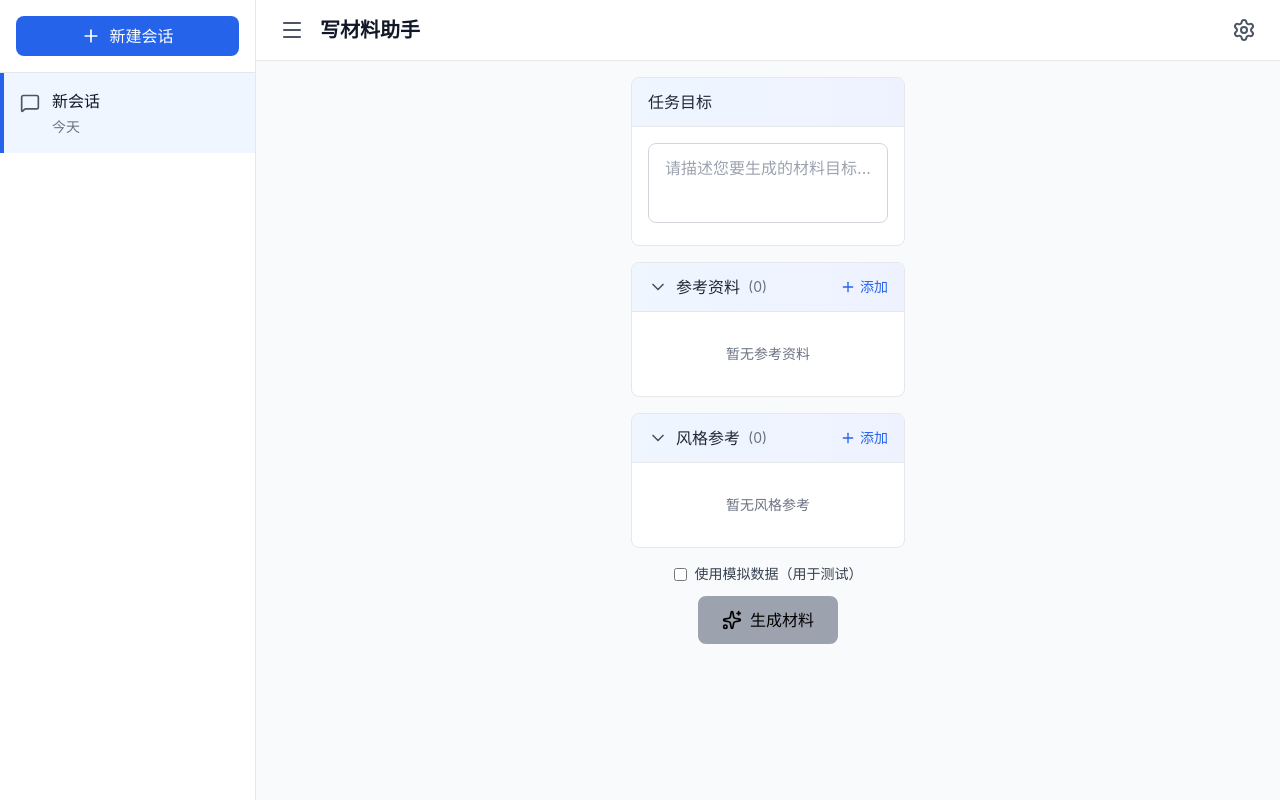
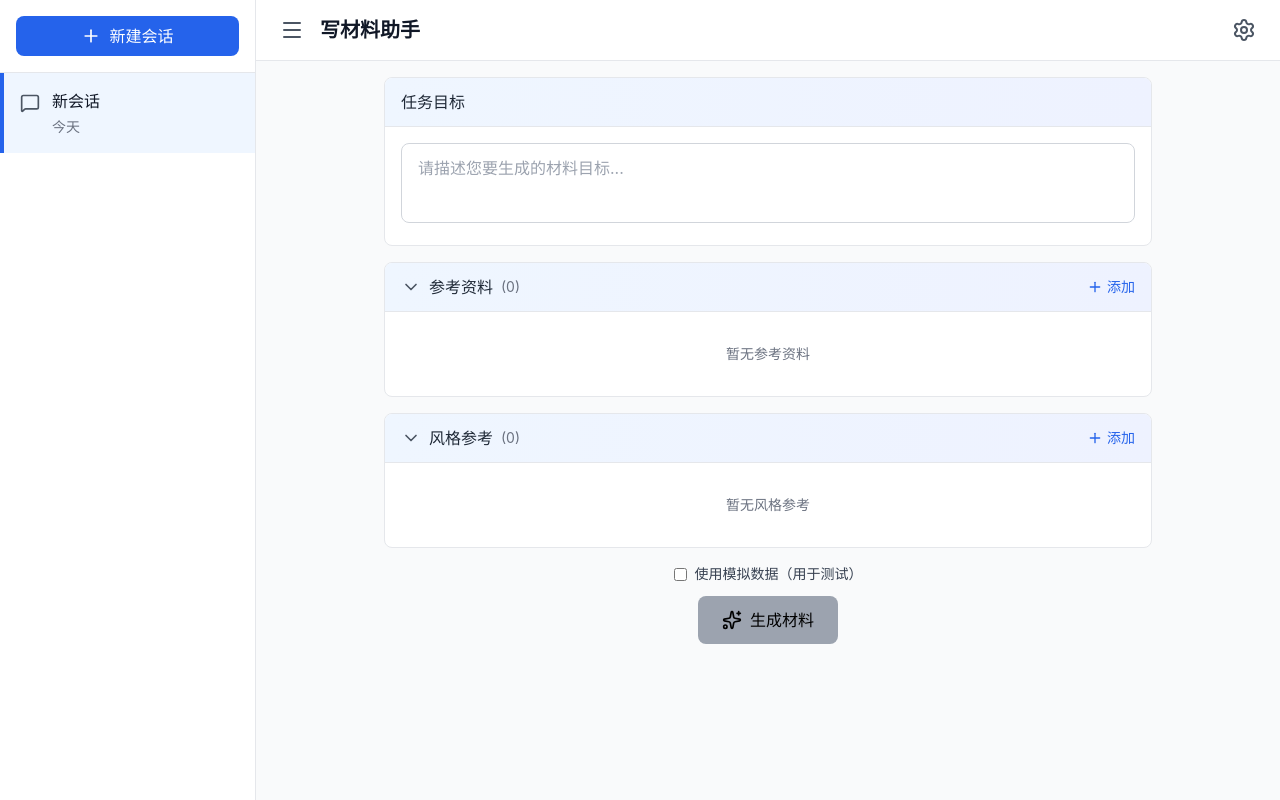
Before and after one commit to maoyuching/project8documate, a Vue app: page / in a window 1280 px wide. Built offline with nearby package versions, Linux system fonts and the light colour scheme.

Commit message:
refactor: 输入页面使用相对宽度而非固定像素
- 新会话时使用max-w-3xl配合w-full，按比例占据空间
- 移除固定的px宽度限制，改为flex布局居中
- 改善不同屏幕尺寸下的适配性

```diff
--- a/src/renderer/components/MaterialForm.vue
+++ b/src/renderer/components/MaterialForm.vue
@@ -1,8 +1,8 @@
 <template>
   <div class="h-full flex flex-col overflow-hidden p-4">
-    <div :class="hasResult ? 'flex gap-4 h-full overflow-hidden' : 'max-w-5xl mx-auto h-full overflow-y-auto'">
+    <div :class="hasResult ? 'flex gap-4 h-full overflow-hidden' : 'flex justify-center h-full overflow-y-auto'">
       <!-- Left Column - Input Form -->
-      <div :class="hasResult ? 'w-96 flex-shrink-0 overflow-y-auto space-y-4 pb-4' : 'w-full space-y-4 pb-4'">
+      <div :class="hasResult ? 'w-96 flex-shrink-0 overflow-y-auto space-y-4 pb-4' : 'max-w-3xl w-full space-y-4 pb-4'">
       <!-- Task Objective -->
       <div class="bg-white rounded-lg border border-gray-200 overflow-hidden">
         <div class="bg-gradient-to-r from-blue-50 to-indigo-50 px-4 py-3 border-b border-gray-200">
```
